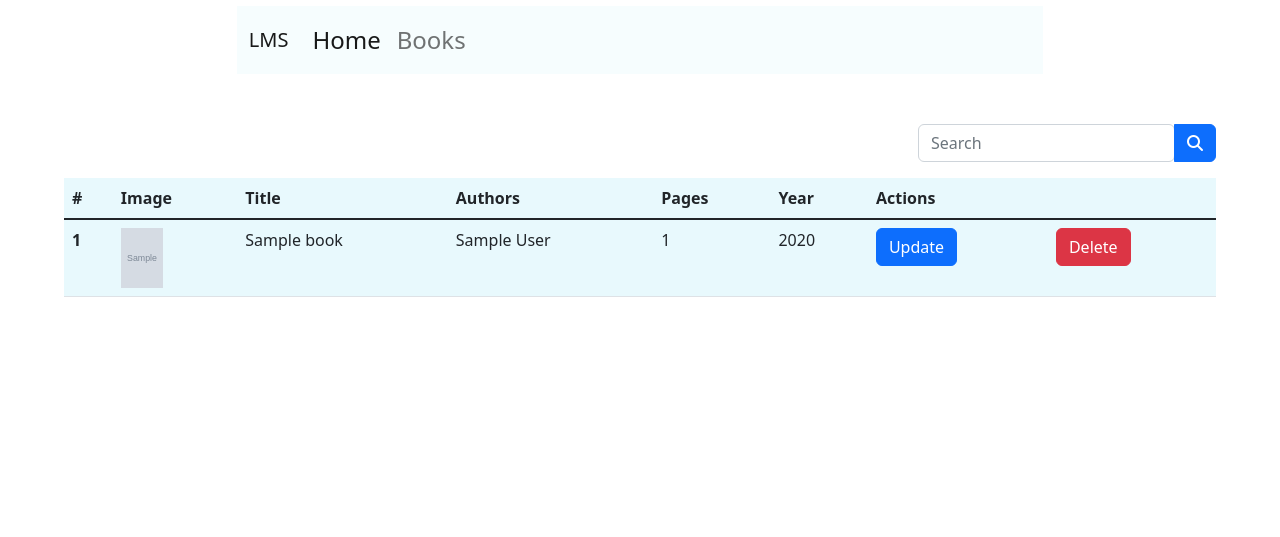
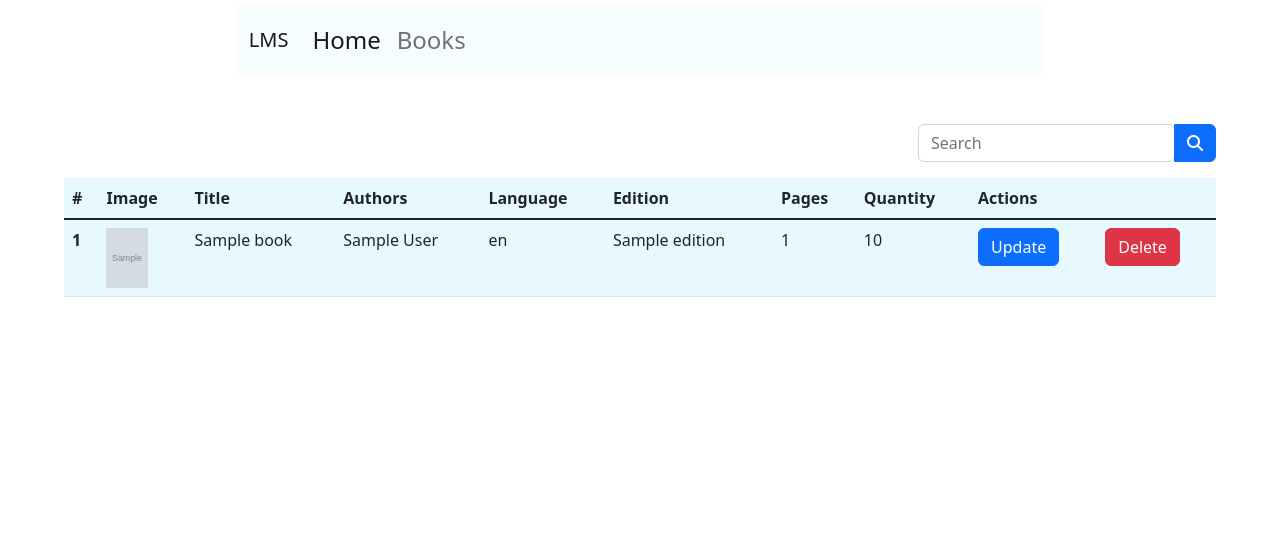
Before and after one commit to kb1337/lms, a Flask app: page /books in a window 1280 px wide. Shown: the part 150-687 px from the top of the page. Run offline with Flask 2, Linux system fonts and the light colour scheme; grey boxes marked "Sample" are stand-in pictures; a database or web service that is not in the repository returns one stand-in record (values such as "Sample title"); some libraries are stand-ins or nearby versions.

Commit message:
Update book list columns

```diff
--- a/templates/books.html
+++ b/templates/books.html
@@ -11,7 +11,7 @@
   <form action="/book" method="GET" class="row g-2 mb-3" style="float:right">
     <div class="input-group">
       <div class="form-outline">
-        <input type="text" class="form-control" placeholder="Search" name="search">
+        <input type="text" class="form-control" placeholder="Search" name="search" autocomplete="off">
       </div>
       <button type="submit" class="btn btn-primary">
         <i class="fa-solid fa-magnifying-glass"></i>
@@ -43,8 +43,10 @@
           <th scope="col">Image</th>
           <th scope="col">Title</th>
           <th scope="col">Authors</th>
+          <th scope="col">Language</th>
+          <th scope="col">Edition</th>
           <th scope="col">Pages</th>
-          <th scope="col">Year</th>
+          <th scope="col">Quantity</th>
           <th scope="col" colspan="2">Actions</th>
         </tr>
       </thead>
@@ -58,8 +60,10 @@
             </td>
             <td>{{ book.title }}</td>
             <td>{{ book.authors|join(' - ') }}</td>
+            <td>{{ book.language }}</td>
+            <td>{{ book.edition }}</td>
             <td>{{ book.page }}</td>
-            <td>{{ book.year }}</td>
+            <td>{{ book.quantity }}</td>
             <td>
               <a href="/book/update/{{ book._id }}" type="button" class="btn btn-primary">Update</a>
             </td>
```
